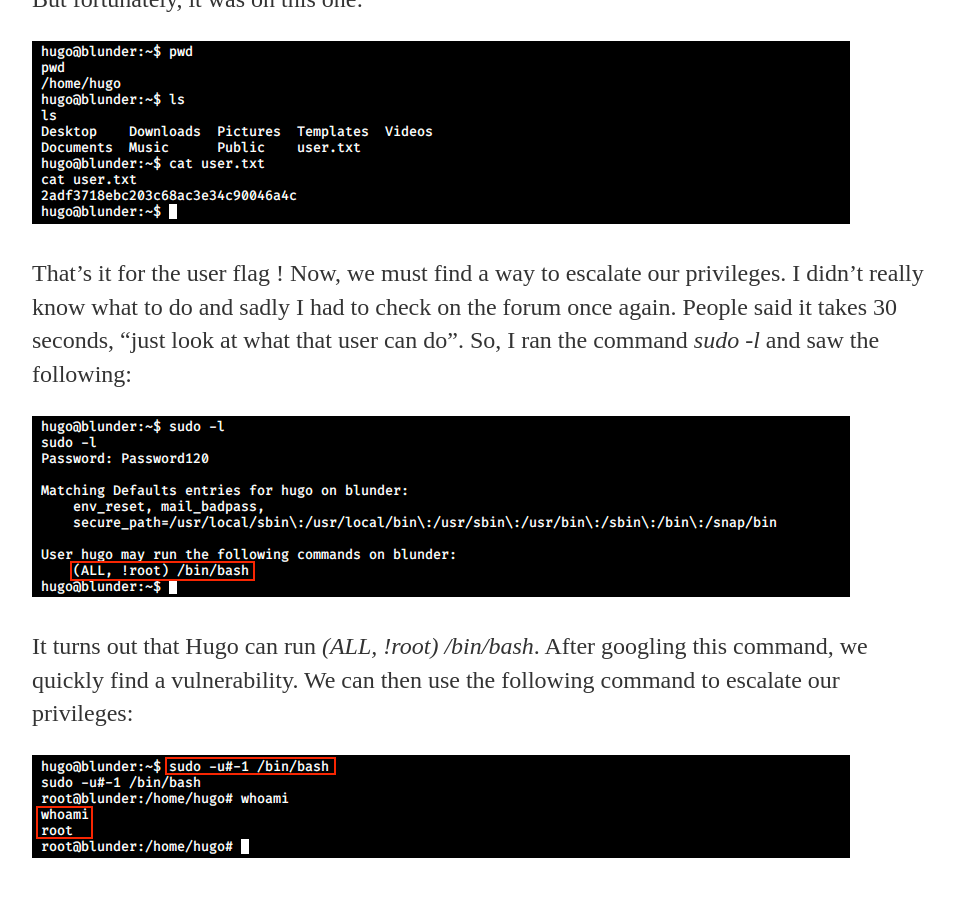
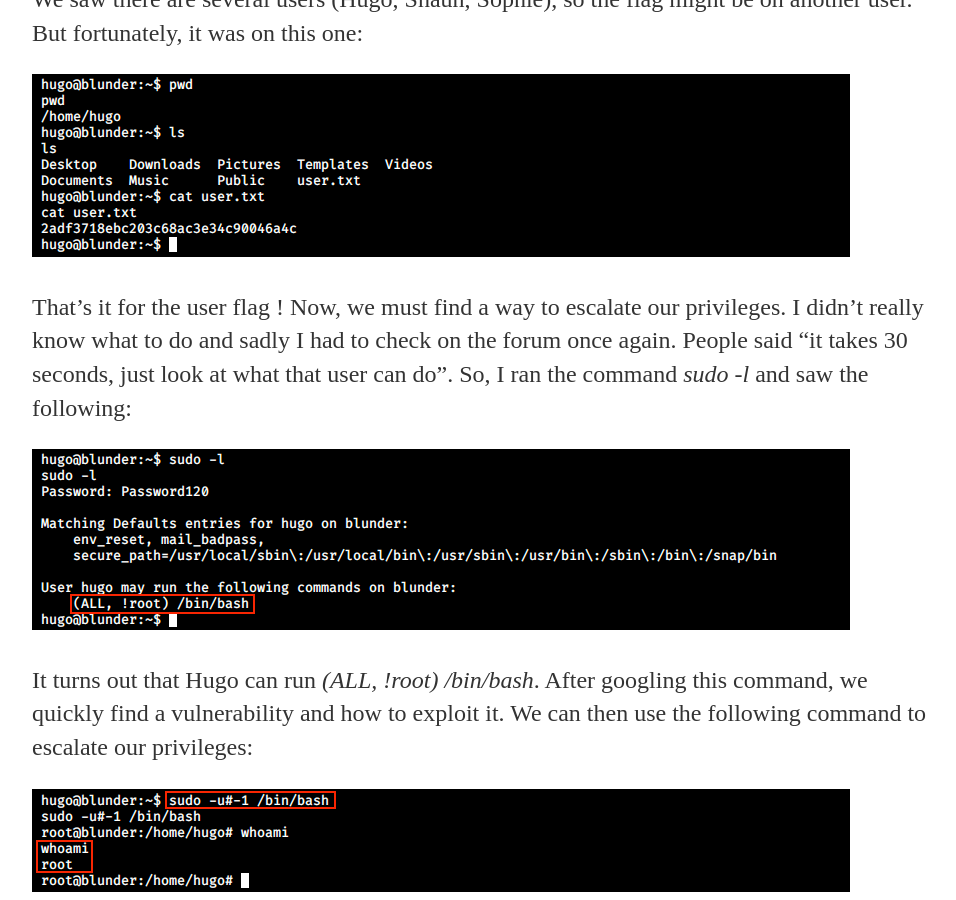
Before and after one commit to jsom1/jsom1.github.io, a Jekyll site: the page built from _walkthroughs/Blunder.md, in a window 1280 px wide and 900 px high, scrolled down 16270 px. Shown: the whole window, without its empty margins (160-1116 px from the left). Built offline with Jekyll 4.4.1, drawn with Linux system fonts in a browser that asks for light colours; our own code applies the rules of GitHub Pages for plain Markdown files; some of the changed text lies outside the part shown.

Commit message:
Update Blunder.md

```diff
--- a/_walkthroughs/Blunder.md
+++ b/_walkthroughs/Blunder.md
@@ -229,7 +229,7 @@
 ![Exploit options]({{https://jsom1.github.io/}}/_images/htb_blunder_options.png)
 </div>
 
-We can launch it
+And we can launch it
 
 <div class="img_container">
 ![meterpreter]({{https://jsom1.github.io/}}/_images/htb_blunder_options.png)
@@ -272,13 +272,13 @@
 ![user flag]({{https://jsom1.github.io/}}/_images/htb_blunder_user.png)
 </div>
 
-That's it for the user flag ! Now, we must find a way to escalate our privileges. I didn't really know what to do and sadly I had to check on the forum once again. People said it takes 30 seconds, "just look at what that user can do". So, I ran the command *sudo -l* and saw the following:
+That's it for the user flag ! Now, we must find a way to escalate our privileges. I didn't really know what to do and sadly I had to check on the forum once again. People said "it takes 30 seconds, just look at what that user can do". So, I ran the command *sudo -l* and saw the following:
 
 <div class="img_container">
 ![check permissions]({{https://jsom1.github.io/}}/_images/htb_blunder_sudol.png)
 </div>
 
-It turns out that Hugo can run *(ALL, !root) /bin/bash*. After googling this command, we quickly find a vulnerability. We can then use the following command to escalate our privileges:
+It turns out that Hugo can run *(ALL, !root) /bin/bash*. After googling this command, we quickly find a vulnerability and how to exploit it. We can then use the following command to escalate our privileges:
 
 <div class="img_container">
 ![privesc]({{https://jsom1.github.io/}}/_images/htb_blunder_privesc.png)
```
Also changed, not shown: other parts of _walkthroughs/Blunder.md (+1 -1 lines).
